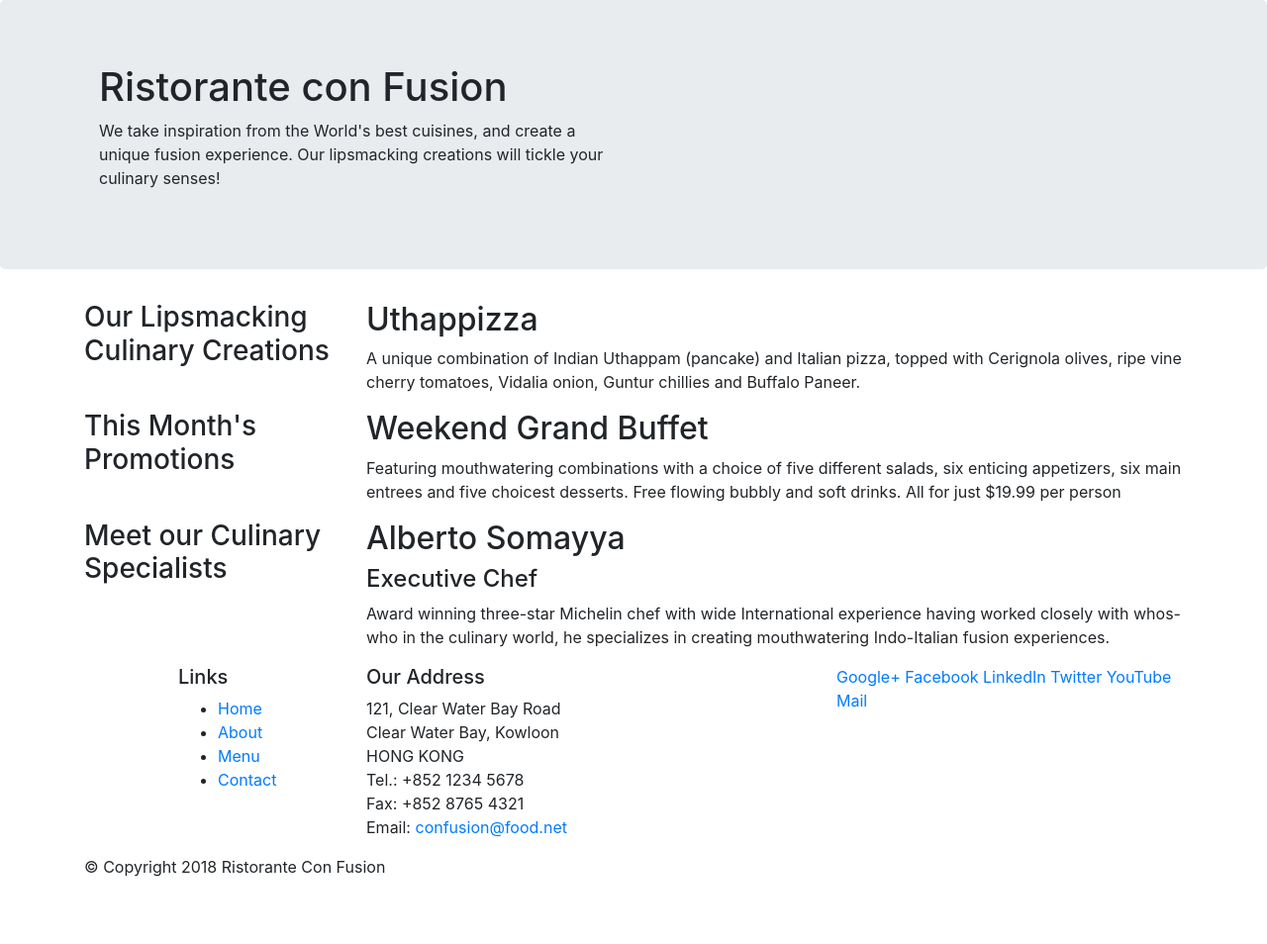
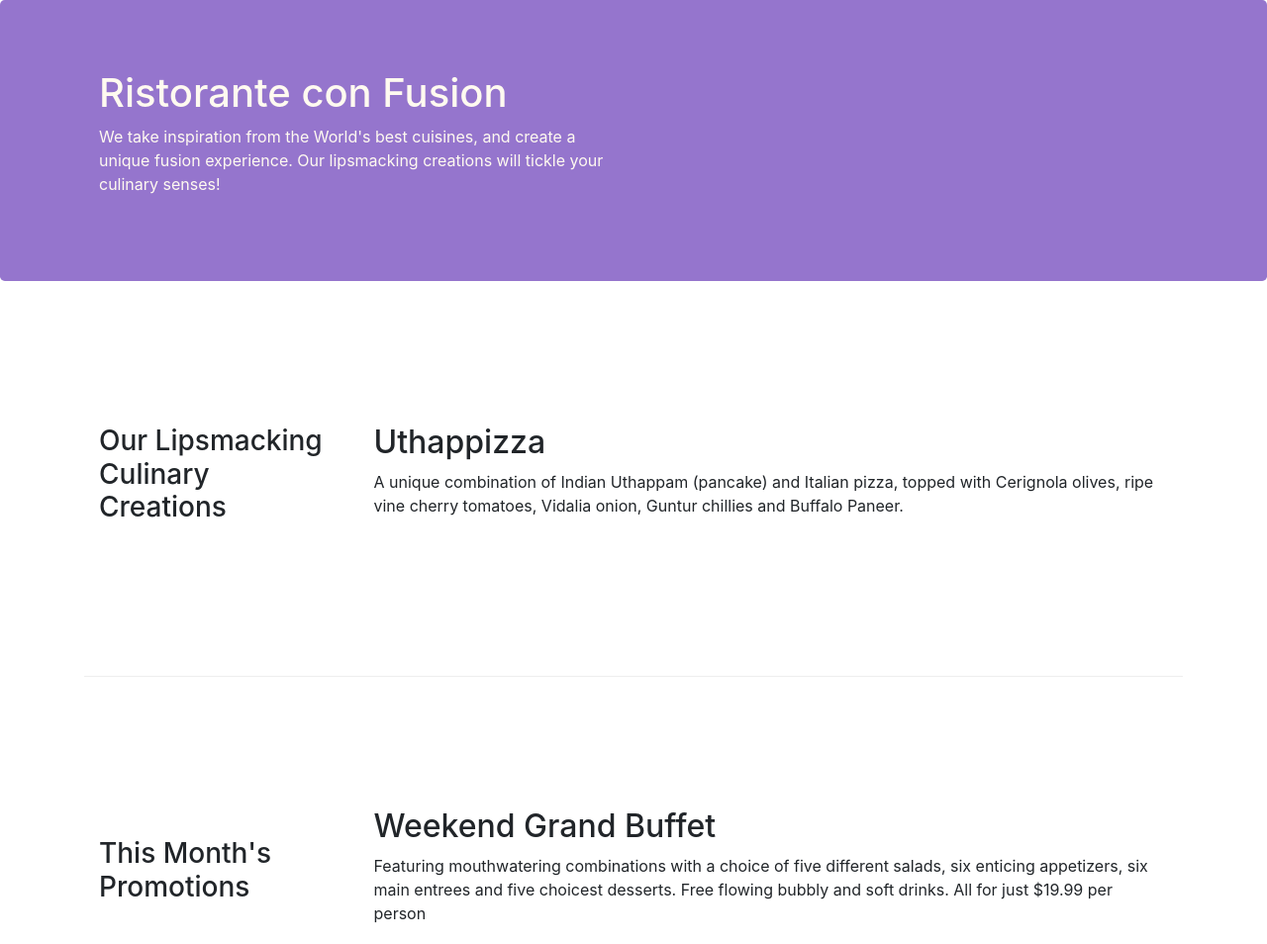
Before and after one commit to ankeshsaha/bootstraplearn, a website: page index.html in a window 1280 px wide. Shown: the top 954 px of the page at 99% size. Before the commit the page ends 904 px from the top, so only its background shows below. Drawn offline with nearby package versions, Linux system fonts and the light colour scheme.

Commit message:
Assignment 1

```diff
--- /dev/null
+++ b/css/style.css
@@ -0,0 +1,35 @@
+.row-header{
+    margin: 0px auto;
+    padding: 0px auto;
+}
+
+.row-content{
+    margin: 0px auto;
+    padding: 20px 0px 20px 0px;
+    border-bottom: 1px ridge;
+    min-height: 400px;
+}
+
+.copyright{
+    margin: 0px auto;
+    padding: 20px 0px 0px 0px ;
+}
+
+.footer{
+    background-color: #D1C4E9;
+    margin: 0px auto;
+    padding: 20px 0px 20px 0px;
+}
+
+.jumbotron{
+    padding: 70px 0px 70px 0px;
+    margin: 0px auto;
+    background: #9575cd;
+    color: floralwhite;
+}
+
+.address{
+    font-size: 80%;
+    margin: 0px;
+    color: #0f0f0f;
+}
--- a/index.html
+++ b/index.html
@@ -9,6 +9,7 @@
 
      <!-- Bootstrap CSS -->
      <link rel="stylesheet" href="node_modules/bootstrap/dist/css/bootstrap.min.css">
+     <link rel="stylesheet" href="css/style.css">
 
     <title>Ristorante Con Fusion</title>
 </head>
@@ -17,7 +18,7 @@
 
     <header class="jumbotron">
         <div class="container">
-            <div>
+            <div class ="row row-header">
                 <div class="col-12 col-sm-6">
                     <h1>Ristorante con Fusion</h1>
                     <p>We take inspiration from the World's best cuisines, and create a unique fusion experience. Our lipsmacking creations will tickle your culinary senses!</p>
@@ -29,7 +30,7 @@
     </header>
 
     <div class="container">
-        <div class="row">
+        <div class="row row-content align-items-center">
             <div class="col-12 col-sm-4 col-md-3">
                 <h3>Our Lipsmacking Culinary Creations</h3>
             </div>
@@ -40,7 +41,7 @@
         </div>
 
 
-        <div class="row">
+        <div class="row row-content align-items-center">
             <div class="col-12 col-sm-4 col-md-3">
                 <h3>This Month's Promotions</h3>
             </div>
@@ -50,7 +51,7 @@
             </div>
         </div>
 
-        <div class="row">
+        <div class="row row-content align-items-center">
             <div class="col-12 col-sm-4 col-md-3">
                 <h3>Meet our Culinary Specialists</h3>
             </div>
@@ -62,12 +63,12 @@
         </div>
     </div>
 
-    <footer>
+    <footer class="footer">
         <div class="container">
             <div class="row">
                 <div class="col-4 offset-1 col-sm-2">
                     <h5>Links</h5>
-                    <ul>
+                    <ul class="list-unstyled">
                         <li><a href="#">Home</a></li>
                         <li><a href="#">About</a></li>
                         <li><a href="#">Menu</a></li>
@@ -76,7 +77,7 @@
                 </div>
                 <div class="col-7 col-sm-5">
                     <h5>Our Address</h5>
-                    <address>
+                    <address class="address">
 		              121, Clear Water Bay Road<br>
 		              Clear Water Bay, Kowloon<br>
 		              HONG KONG<br>
@@ -85,8 +86,8 @@
 		              Email: <a href="mailto:confusion@food.net">confusion@food.net</a>
 		           </address>
                 </div>
-                <div class="col-12 col-sm-4">
-                    <div>
+                <div class="col-12 col-sm-4 align-self-center">
+                    <div class="text-center">
                         <a href="http://google.com/+">Google+</a>
                         <a href="http://www.facebook.com/profile.php?id=">Facebook</a>
                         <a href="http://www.linkedin.com/in/">LinkedIn</a>
@@ -96,7 +97,7 @@
                     </div>
                 </div>
            </div>
-           <div class="row">
+           <div class="row copyright justify-content-center">
                 <div class="col-auto">
                     <p>© Copyright 2018 Ristorante Con Fusion</p>
                 </div>
```
Also changed, not shown: aboutus.html (added, +123 -0 lines).
